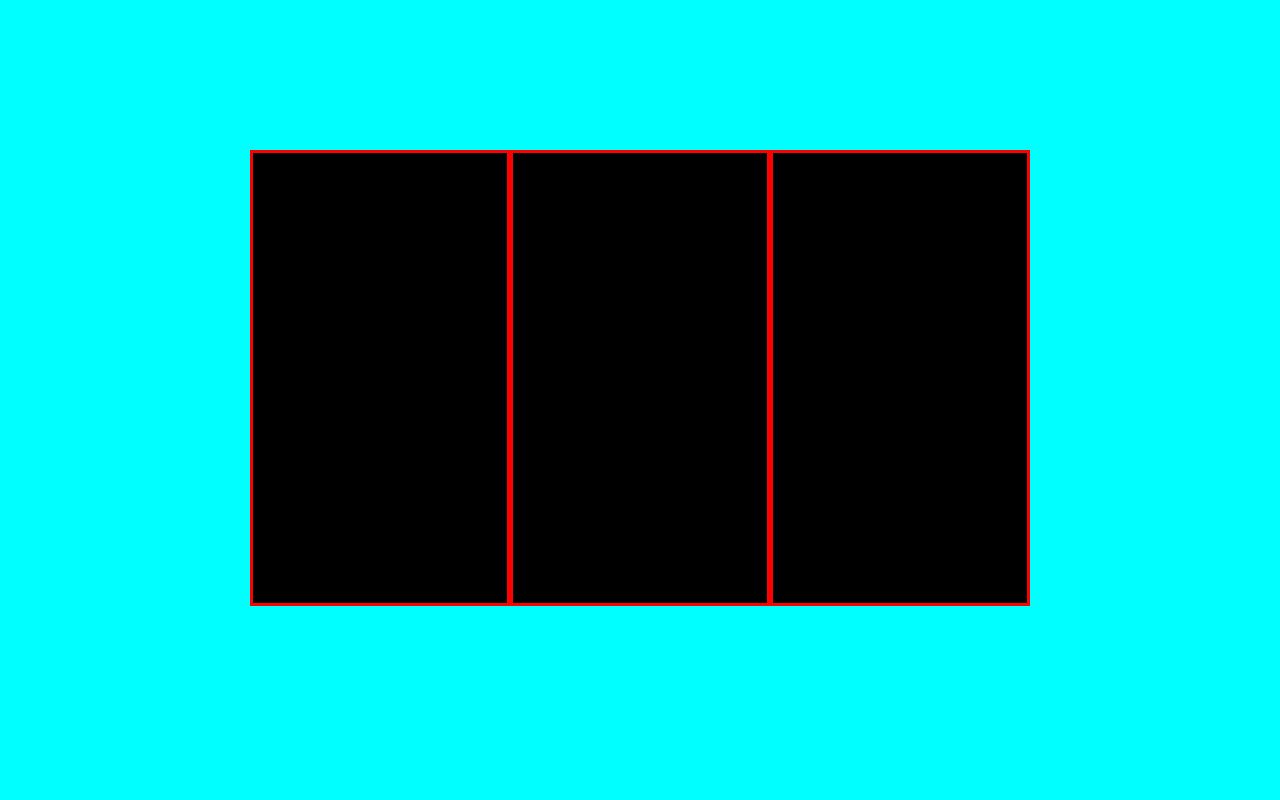
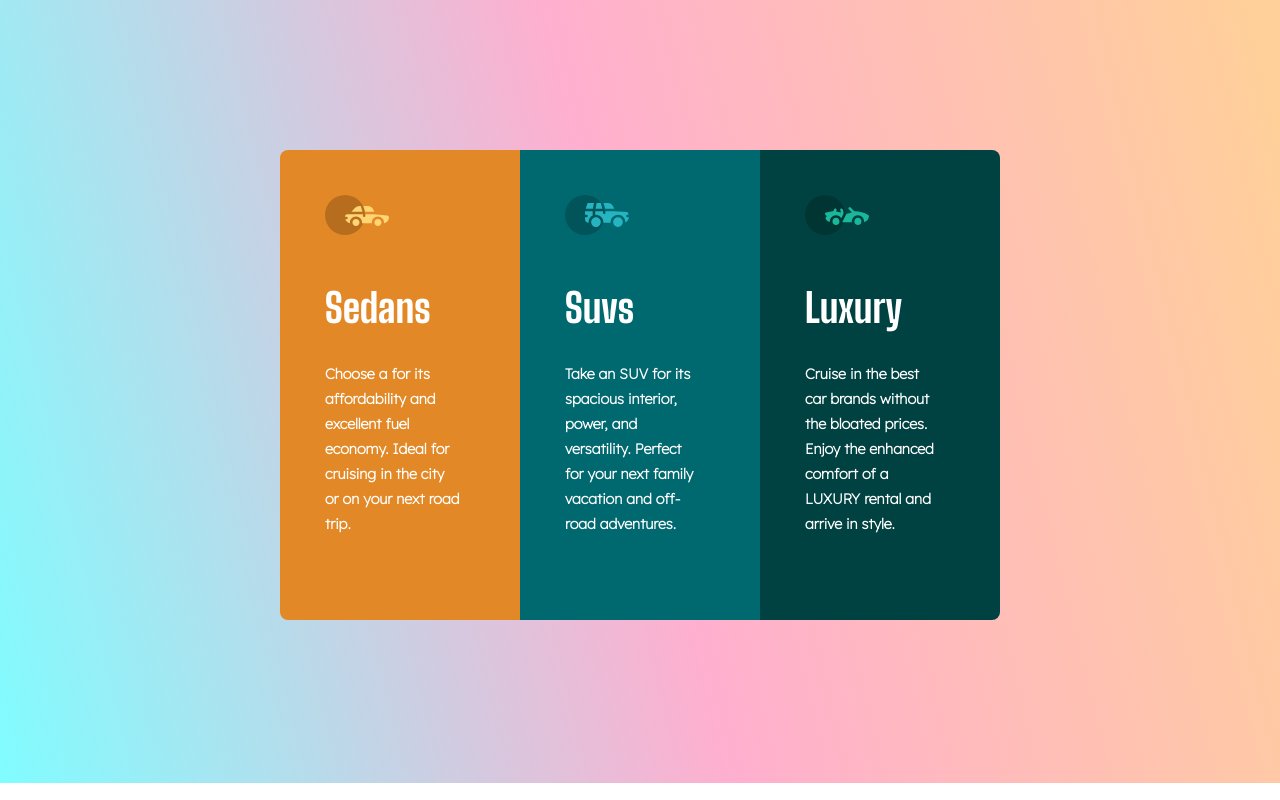
Before and after one commit to rsalohiddin/Practice, a plain HTML site: page index.html in a window 1280 px wide. Drawn offline with Linux system fonts and the light colour scheme.

Commit message:
new styles and elements

```diff
--- a/index.html
+++ b/index.html
@@ -8,15 +8,42 @@
 
   <link rel="icon" type="image/png" sizes="32x32" href="./images/favicon-32x32.png">
   <link rel="stylesheet" href="style.css">
+  <link
+    href="https://fonts.googleapis.com/css2?family=Big+Shoulders+Display:wght@800&family=Lexend+Deca:wght@200&display=swap"
+    rel="stylesheet">
   <title>Practice</title>
 </head>
 
 <body>
   <div class="container">
     <div class="row">
-      <div class="row__col"></div>
-      <div class="row__col"></div>
-      <div class="row__col"></div>
+      <div class="row__col1">
+        <img src="images/icon-sedans.svg" alt="">
+        <h1 class="col__title">Sedans</h1>
+        <p>
+          <strong>Choose a for its affordability and excellent fuel economy. Ideal for cruising in the city or on your next road trip.</strong>
+        </p>
+      </div>
+      <div class="row__col2">
+        <img src="images/icon-suvs.svg" alt="">
+        <h1 class="col__title">Suvs</h1>
+        <p>
+          <strong>
+            Take an <strong>SUV</strong> for its spacious interior, power, and versatility. Perfect for your next family vacation
+            and off-road adventures.
+          </strong>
+        </p>
+      </div>
+      <div class="row__col3">
+        <img src="images/icon-luxury.svg" alt="">
+        <h1 class="col__title">Luxury</h1>
+        <p>
+          <strong>
+            Cruise in the best car brands without the bloated prices. Enjoy the enhanced comfort of a <strong>LUXURY</strong> rental
+            and arrive in style.
+          </strong>
+        </p>
+      </div>
     </div>
   </div>
 </body>
--- a/style.css
+++ b/style.css
@@ -2,22 +2,56 @@
     margin: 0;
     padding: 0;
 }
-
 body {
-    background-color: aqua;
+    background-image: linear-gradient(76.5deg, rgba(129, 252, 255, 1) 0.4%, rgba(255, 175, 207, 1) 49.8%, rgba(255, 208, 153, 1) 98.6%);
+    background-repeat: no-repeat;
+    width: 100%;
+    height: 633px;
+    font-family: 'Lexend Deca', sans-serif;
 }
 .container{
-    margin: 150px 250px;
+    margin: 150px 280px;
 }
-
 .row {
     display: flex;
     border-top-left-radius: 15px;
 }
 
-.row__col {
-    width: 300px;
-    height: 450px;
-    background-color: black;
-    border: 3px solid red;
+.row__col1 {
+    width: 290px;
+    height: 470px;
+    background-color: hsl(31, 77%, 52%);
+    border-top-left-radius: 8px;
+    border-bottom-left-radius: 8px;
 }
+.row__col2 {
+    width: 290px;
+    height: 470px;
+    background-color: hsl(184, 100%, 22%);
+}
+.row__col3 {
+    width: 290px;
+    height: 470px;
+    background-color: hsl(179, 100%, 13%);
+    border-bottom-right-radius: 8px;
+    border-top-right-radius: 8px;
+}
+img{
+    margin:45px 45px;
+}
+.col__title{
+    margin-left:45px;
+    font-size: 2.5rem;
+    color: white;
+    font-family: 'Big Shoulders Display', cursive;
+}
+p{
+    margin-left: 45px;
+    margin-right: 60px;
+    margin-top: 30px;
+    font-family: 'Lexend Deca';
+    font-size: 0.9rem;
+    color: white;
+    font-weight: 200;
+    line-height: 25px;
+}
```
